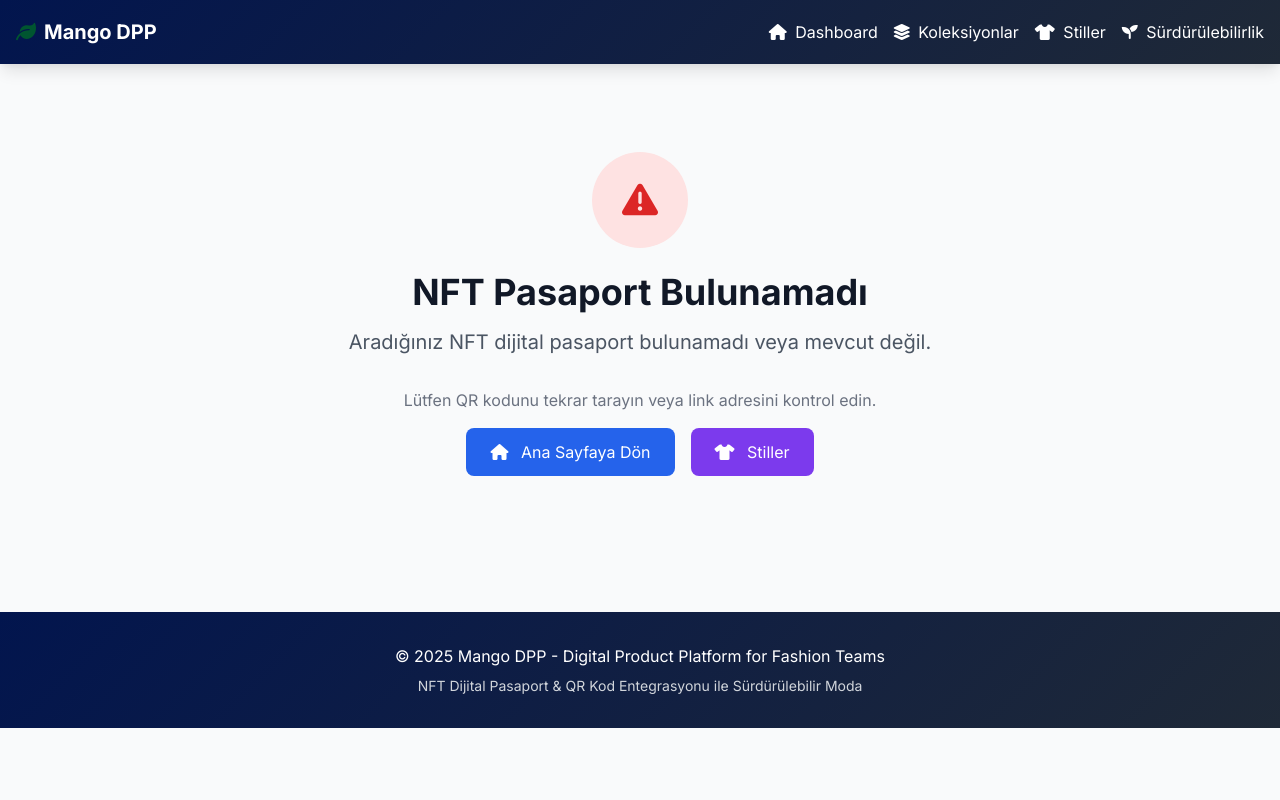
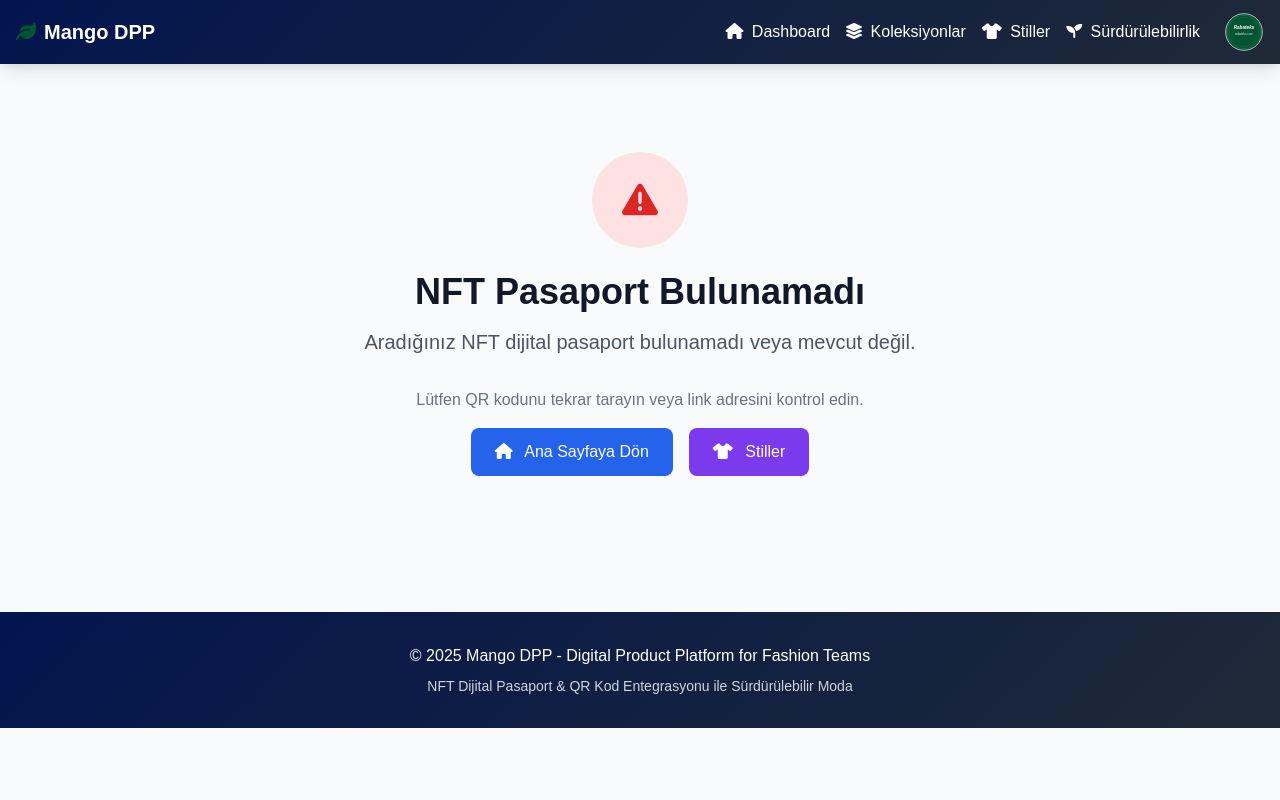
Before and after one commit to cemonat67/mango-dpp-platform, a FastAPI app: page /passport/1 in a window 1280 px wide. Run offline with FastAPI, Linux system fonts and the light colour scheme.

Commit message:
Fixed Turkish character encoding and added Rabateks logo to header
- Changed font from Inter to Arial for better Turkish character support
- Fixed character encoding issues (SÃ¼rdÃ¼rÃ¼lebilir -> Sürdürülebilir)
- Added Rabateks logo SVG to header navigation
- Logo links to rabateks.com with hover effects
- Improved overall Turkish language compatibility

🤖 Generated with [Memex](https://memex.tech)
Co-Authored-By: Memex <noreply@memex.tech>

```diff
--- a/templates/base.html
+++ b/templates/base.html
@@ -6,10 +6,10 @@
     <title>{% block title %}Mango DPP - Digital Product Platform{% endblock %}</title>
     <link href="https://cdn.jsdelivr.net/npm/tailwindcss@2.2.19/dist/tailwind.min.css" rel="stylesheet">
     <link href="https://cdnjs.cloudflare.com/ajax/libs/font-awesome/6.0.0/css/all.min.css" rel="stylesheet">
-    <link href="https://fonts.googleapis.com/css2?family=Inter:wght@300;400;500;600;700;800&display=swap" rel="stylesheet">
+
     <style>
         * {
-            font-family: 'Inter', -apple-system, BlinkMacSystemFont, 'Segoe UI', sans-serif;
+            font-family: Arial, sans-serif;
         }
 
         :root {
@@ -98,6 +98,7 @@
                         Mango DPP
                     </a>
                 </div>
+                <div class="flex items-center space-x-6">
                     <div class="flex items-center space-x-4">
                         <a href="/" class="text-white hover:text-green-300 transition-colors">
                             <i class="fas fa-home mr-1"></i> Dashboard
@@ -111,6 +112,16 @@
                         <a href="/sustainability" class="text-white hover:text-green-300 transition-colors">
                             <i class="fas fa-seedling mr-1"></i> Sürdürülebilirlik
                         </a>
+                    </div>
+
+                    <!-- Rabateks Logo -->
+                    <div class="flex items-center">
+                        <a href="https://rabateks.com" target="_blank" class="flex items-center hover:opacity-80 transition-opacity">
+                            <img src="/static/images/rabateks-logo.svg"
+                                 alt="Rabateks"
+                                 class="h-10 w-10">
+                        </a>
+                    </div>
                 </div>
             </div>
         </div>
```
Also changed, not shown: README.md, static/images/rabateks-logo.svg (added), 2 other files. Lines whose indentation alone changed are shown as unchanged.
